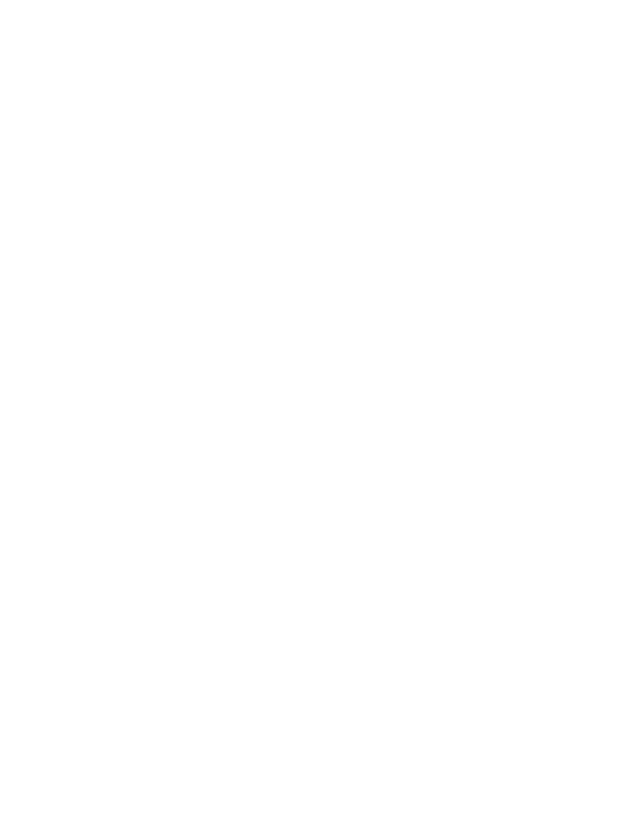
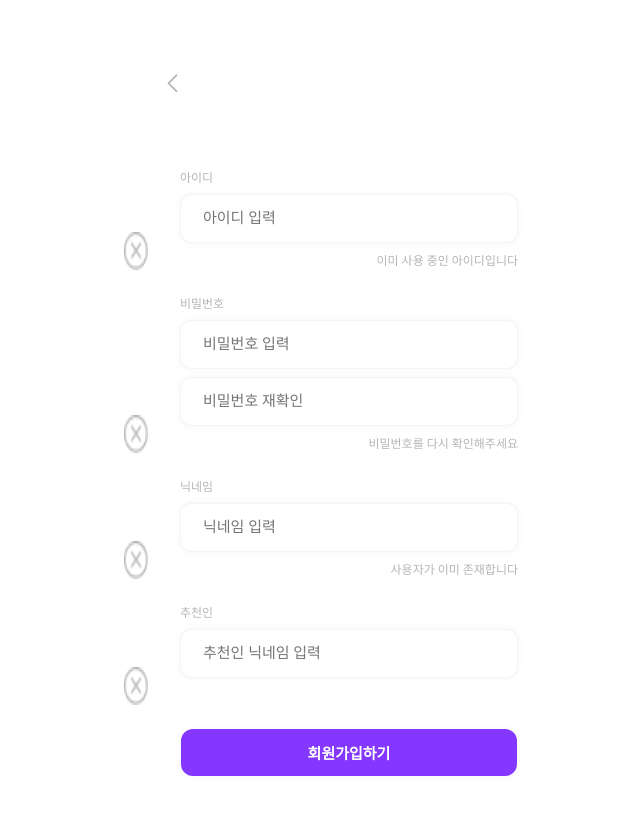
Before and after one commit to 11th-LikeLion-DragOn/DragOn_Front, a React (Create React App) app: page /signup in a window 1280 px wide. Shown: the top 814 px of the page, without its empty margins (291-931 px from the left). Built offline with nearby package versions, Linux system fonts and the light colour scheme.

Commit message:
feat: 회원가입 페이지 UI 구현 및 로그인 페이지 UI 수정

```diff
--- a/public/index.html
+++ b/public/index.html
@@ -2,7 +2,7 @@
 <html lang="en">
   <head>
     <meta charset="utf-8" />
-    <title>React App</title>
+    <title>DragOn</title>
   </head>
   <body>
     <div id="root"></div>
--- /dev/null
+++ b/src/components/SignupPage/PasswordInput.js
@@ -0,0 +1,80 @@
+import React from "react";
+import "../../App.css";
+import { styled } from "styled-components";
+
+import fail from "../../assets/icons/input-fail.png";
+import success from "../../assets/icons/input-success.png";
+
+const PasswordInput = ({ feedback }) => {
+  return (
+    <Wrapper>
+      <span>비밀번호</span>
+      <input placeholder="비밀번호 입력" />
+      <Input>
+        <input placeholder="비밀번호 재확인" />
+        <img src={fail} />
+      </Input>
+
+      <Feedback>{feedback}</Feedback>
+    </Wrapper>
+  );
+};
+
+export default PasswordInput;
+
+const Wrapper = styled.div`
+  position: relative;
+  display: flex;
+  flex-direction: column;
+  gap: 8px;
+  span {
+    color: var(--gray2);
+    font-family: Pretendard;
+    font-size: 12px;
+    font-style: normal;
+    font-weight: 400;
+    line-height: normal;
+  }
+  input {
+    width: 314px;
+    height: 47px;
+    padding-left: 22px;
+    flex-shrink: 0;
+    border-radius: 11px;
+    border: 0.997px solid var(--background_01, rgba(199, 198, 198, 0.2));
+    background: var(--white, #fff);
+    box-shadow: 0px 0px 6.97764px 0.99681px rgba(0, 0, 0, 0.03);
+    outline: none;
+
+    color: var(--gray2);
+    font-family: Pretendard;
+    font-size: 15px;
+    font-style: normal;
+    font-weight: 500;
+    line-height: normal;
+  }
+  img {
+    margin: 0;
+    z-index: 10;
+    width: 16px;
+    height: 16px;
+    position: absolute;
+    right: 20px;
+  }
+`;
+
+const Input = styled.div`
+  display: flex;
+  align-items: center;
+`;
+
+const Feedback = styled.div`
+  height: 22px;
+  color: var(--gray2);
+  text-align: right;
+  font-family: Pretendard;
+  font-size: 12px;
+  font-style: normal;
+  font-weight: 500;
+  line-height: normal;
+`;
--- /dev/null
+++ b/src/components/SignupPage/SignupInput.js
@@ -0,0 +1,78 @@
+import React from "react";
+import "../../App.css";
+import { styled } from "styled-components";
+
+import fail from "../../assets/icons/input-fail.png";
+import success from "../../assets/icons/input-success.png";
+
+const SignupInput = ({ tag, placeholder, feedback }) => {
+  return (
+    <Wrapper>
+      <span>{tag}</span>
+      <Input>
+        <input placeholder={placeholder} />
+        <img src={fail} />
+      </Input>
+      <Feedback>{feedback}</Feedback>
+    </Wrapper>
+  );
+};
+
+export default SignupInput;
+
+const Wrapper = styled.div`
+  position: relative;
+  display: flex;
+  flex-direction: column;
+  gap: 8px;
+  span {
+    color: var(--gray2);
+    font-family: Pretendard;
+    font-size: 12px;
+    font-style: normal;
+    font-weight: 400;
+    line-height: normal;
+  }
+  input {
+    width: 314px;
+    height: 47px;
+    padding-left: 22px;
+    flex-shrink: 0;
+    border-radius: 11px;
+    border: 0.997px solid var(--background_01, rgba(199, 198, 198, 0.2));
+    background: var(--white, #fff);
+    box-shadow: 0px 0px 6.97764px 0.99681px rgba(0, 0, 0, 0.03);
+    outline: none;
+
+    color: var(--gray2);
+    font-family: Pretendard;
+    font-size: 15px;
+    font-style: normal;
+    font-weight: 500;
+    line-height: normal;
+  }
+  img {
+    margin: 0;
+    z-index: 10;
+    width: 16px;
+    height: 16px;
+    position: absolute;
+    right: 20px;
+  }
+`;
+
+const Input = styled.div`
+  display: flex;
+  align-items: center;
+`;
+
+const Feedback = styled.div`
+  height: 22px;
+  color: var(--gray2);
+  text-align: right;
+  font-family: Pretendard;
+  font-size: 12px;
+  font-style: normal;
+  font-weight: 500;
+  line-height: normal;
+`;
--- /dev/null
+++ b/src/components/common/InputBox.js
@@ -0,0 +1,46 @@
+import React from "react";
+import "../../App.css";
+import { styled } from "styled-components";
+
+const InputBox = ({ tag, placeholder }) => {
+  return (
+    <Wrapper>
+      <span>{tag}</span>
+      <input placeholder={placeholder} />
+    </Wrapper>
+  );
+};
+
+export default InputBox;
+
+const Wrapper = styled.div`
+  display: flex;
+  flex-direction: column;
+  gap: 8px;
+  span {
+    color: var(--gray2);
+    font-family: Pretendard;
+    font-size: 12px;
+    font-style: normal;
+    font-weight: 400;
+    line-height: normal;
+  }
+  input {
+    width: 314px;
+    height: 47px;
+    padding-left: 22px;
+    flex-shrink: 0;
+    border-radius: 11px;
+    border: 0.997px solid var(--background_01, rgba(199, 198, 198, 0.2));
+    background: var(--white, #fff);
+    box-shadow: 0px 0px 6.97764px 0.99681px rgba(0, 0, 0, 0.03);
+    outline: none;
+
+    color: var(--gray2);
+    font-family: Pretendard;
+    font-size: 15px;
+    font-style: normal;
+    font-weight: 500;
+    line-height: normal;
+  }
+`;
--- a/src/pages/LoginPage.js
+++ b/src/pages/LoginPage.js
@@ -1,21 +1,21 @@
 import React from "react";
 import { styled } from "styled-components";
+
+import InputBox from "../components/common/InputBox";
+import kakao from "../assets/icons/kakao-login.png";
 
 const LoginPage = () => {
   return (
     <Wrapper>
       <LoginBox>
-        <ID>
-          <span id="tag">아이디</span>
-          <input id="content" placeholder="아이디 입력" />
-        </ID>
-        <PW>
-          <span id="tag">비밀번호</span>
-          <input id="content" placeholder="비밀번호 입력" />
-        </PW>
+        <InputBox id="id" tag="아이디" placeholder="아이디 입력" />
+        <InputBox id="pw" tag="비밀번호" placeholder="비밀번호 입력" />
       </LoginBox>
       <Login>로그인</Login>
-      <Kakao>카카오로 로그인하기</Kakao>
+      <Kakao>
+        <img src={kakao} />
+        카카오 로그인
+      </Kakao>
       <div id="line"></div>
       <SignUp>회원가입하기</SignUp>
     </Wrapper>
@@ -25,6 +25,7 @@ const LoginPage = () => {
 export default LoginPage;
 
 const Wrapper = styled.div`
+  margin: auto auto;
   width: 393px;
   height: 852px;
   background: var(--white, #fff);
@@ -45,45 +46,6 @@ const LoginBox = styled.div`
   display: flex;
   flex-direction: column;
   gap: 21px;
-  #tag {
-    color: var(--gray2);
-    font-family: Pretendard;
-    font-size: 12px;
-    font-style: normal;
-    font-weight: 400;
-    line-height: normal;
-  }
-  #content {
-    color: var(--gray2);
-    font-family: Pretendard;
-    font-size: 15px;
-    font-style: normal;
-    font-weight: 500;
-    line-height: normal;
-  }
-  input {
-    width: 314px;
-    height: 47px;
-    padding-left: 22px;
-    flex-shrink: 0;
-    border-radius: 11px;
-    border: 0.997px solid var(--background_01, rgba(199, 198, 198, 0.2));
-    background: var(--white, #fff);
-    box-shadow: 0px 0px 6.97764px 0.99681px rgba(0, 0, 0, 0.03);
-    outline: none;
-  }
-`;
-
-const ID = styled.div`
-  display: flex;
-  flex-direction: column;
-  gap: 8px;
-`;
-
-const PW = styled.div`
-  display: flex;
-  flex-direction: column;
-  gap: 8px;
 `;
 
 const Login = styled.div`
@@ -94,7 +56,7 @@ const Login = styled.div`
   align-items: center;
   justify-content: center;
   flex-shrink: 0;
-  border-radius: 50px;
+  border-radius: 12px;
   background: var(--purple1);
   box-shadow: 0px 0px 6.97764px 0.99681px rgba(0, 0, 0, 0.03);
   cursor: pointer;
@@ -114,10 +76,15 @@ const Kakao = styled.div`
   align-items: center;
   justify-content: center;
   flex-shrink: 0;
-  border-radius: 50px;
+  border-radius: 12px;
   background: var(--yellow);
   box-shadow: 0px 0px 6.97764px 0.99681px rgba(0, 0, 0, 0.03);
   cursor: pointer;
+  gap: 13px;
+  img {
+    width: 18px;
+    height: 17px;
+  }
 
   color: var(--black);
   text-align: center;
--- a/src/pages/SignupPage.js
+++ b/src/pages/SignupPage.js
@@ -1,8 +1,82 @@
 import React from "react";
 import { styled } from "styled-components";
 
+import before from "../assets/icons/click-left.png";
+import SignupInput from "../components/SignupPage/SignupInput";
+import PasswordInput from "../components/SignupPage/PasswordInput";
+
 const SignupPage = () => {
-  return <></>;
+  return (
+    <Wrapper>
+      <img src={before} />
+      <SignupBox>
+        <SignupInput
+          id="id"
+          tag="아이디"
+          placeholder="아이디 입력"
+          src="fail"
+          feedback="이미 사용 중인 아이디입니다"
+        />
+        <PasswordInput id="pw" feedback="비밀번호를 다시 확인해주세요" />
+        <SignupInput
+          id="username"
+          tag="닉네임"
+          placeholder="닉네임 입력"
+          feedback="사용자가 이미 존재합니다"
+        />
+        <SignupInput
+          id="recommender"
+          tag="추천인"
+          placeholder="추천인 닉네임 입력"
+        />
+      </SignupBox>
+      <SignUp>회원가입하기</SignUp>
+    </Wrapper>
+  );
 };
 
 export default SignupPage;
+
+const Wrapper = styled.div`
+  margin: auto auto;
+  width: 393px;
+  height: 852px;
+  background: var(--white, #fff);
+  display: flex;
+  flex-direction: column;
+  align-items: center;
+  img {
+    width: 24px;
+    height: 38px;
+    margin-top: 64px;
+    margin-right: 350px;
+  }
+`;
+
+const SignupBox = styled.div`
+  margin-top: 66px;
+  margin-bottom: 21px;
+  display: flex;
+  flex-direction: column;
+  gap: 21px;
+`;
+
+const SignUp = styled.div`
+  width: 336px;
+  height: 47px;
+  display: flex;
+  align-items: center;
+  justify-content: center;
+  flex-shrink: 0;
+  border-radius: 12px;
+  background: var(--purple1);
+  box-shadow: 0px 0px 6.97764px 0.99681px rgba(0, 0, 0, 0.03);
+  cursor: pointer;
+
+  color: var(--white);
+  font-family: Pretendard;
+  font-size: 15px;
+  font-style: normal;
+  font-weight: 700;
+  line-height: normal;
+`;
```
Also changed, not shown: src/assets/icons/kakao-login.png (added).
